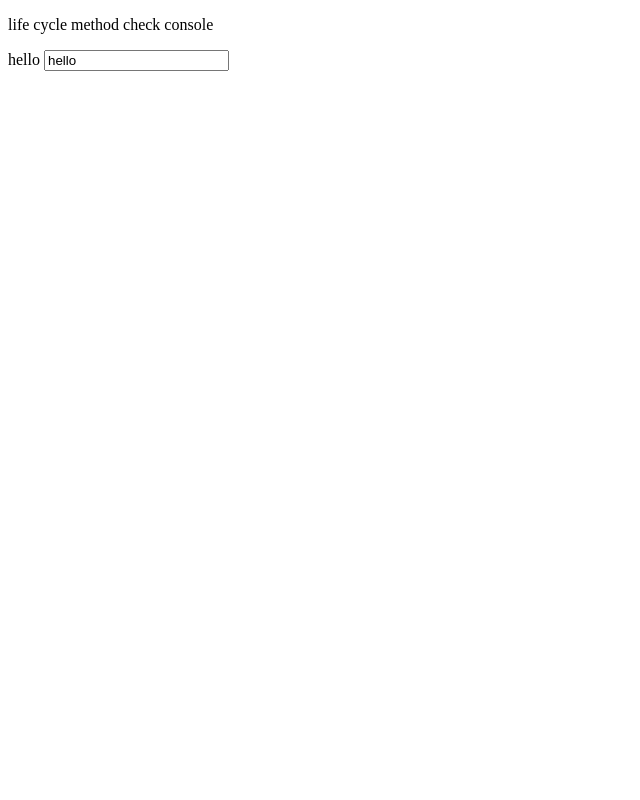
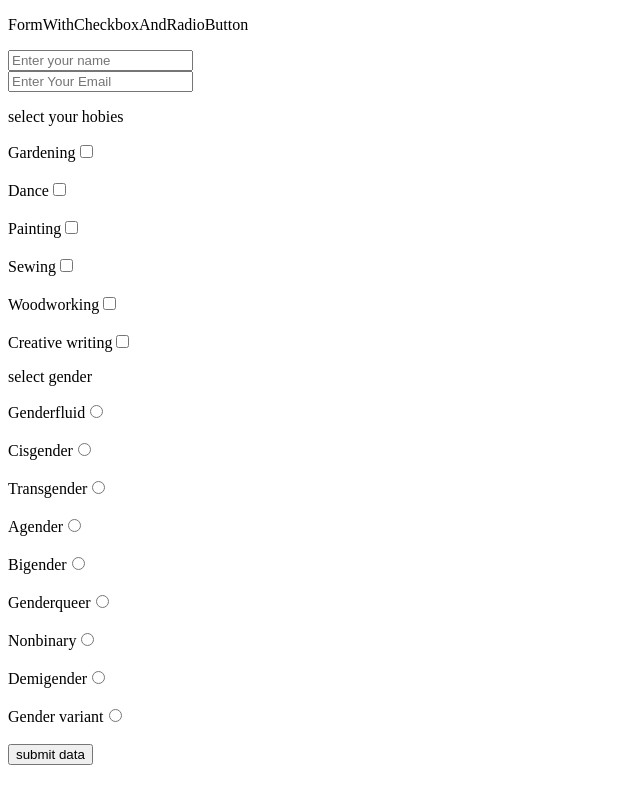
Before and after one commit to es-77/learn-vue-js, a Vue app: page / in a window 1280 px wide. Shown: the whole page, without its empty margins (0-640 px from the left). Built offline with nearby package versions, Linux system fonts and the light colour scheme.

Commit message:
form input checkbox radio button

```diff
--- a/src/App.vue
+++ b/src/App.vue
@@ -10,7 +10,8 @@
   <!-- <InputDataBinding /> -->
   <!-- <PropsDataPassing /> -->
   <!-- <ParentComponent /> -->
-  <LifeCycleMethod />
+  <!-- <LifeCycleMethod /> -->
+  <FormWithCheckboxAndRadioButton />
 </template>
 
 <script>
@@ -24,7 +25,8 @@
 // import InputDataBinding from './components/InputDataBinding.vue';
 // import PropsDataPassing from './components/props/PropsDataPassing.vue';
 // import ParentComponent from './components/props/propschildtoparentcomponent/ParentComponent.vue';
-import LifeCycleMethod from './components/LifeCycleMethod.vue';
+// import LifeCycleMethod from './components/LifeCycleMethod.vue';
+import FormWithCheckboxAndRadioButton from './components/formComponents/FormWithCheckboxAndRadioButton.vue';
 
 export default {
   name: 'App',
@@ -39,7 +41,8 @@ export default {
     // InputDataBinding
     // PropsDataPassing
     // ParentComponent
-    LifeCycleMethod
+    // LifeCycleMethod
+    FormWithCheckboxAndRadioButton
   }
 };
 </script>
--- /dev/null
+++ b/src/components/formComponents/FormWithCheckboxAndRadioButton.vue
@@ -0,0 +1,91 @@
+<template>
+  <p>FormWithCheckboxAndRadioButton</p>
+  <div class="main">
+    <div class="col-md-12">
+      <input type="text" name="name" id="name" placeholder="Enter your name" v-model="formData.name" />
+    </div>
+    <div class="col-md-12">
+      <input type="email" name="email" id="email" placeholder="Enter Your Email" v-model="formData.email" />
+    </div>
+    <div class="col-md-12">
+      <p>select your hobies</p>
+      <label for="Gardening">Gardening</label>
+      <input type="checkbox" id="Gardening" value="Gardening" name="Gardening" v-model="formData.hobies" /><br /><br />
+      <label for="Dance">Dance</label>
+      <input type="checkbox" id="Dance" value="Dance" name="Dance" v-model="formData.hobies" /><br /><br />
+      <label for="Painting">Painting</label>
+      <input type="checkbox" id="Painting" value="Painting" name="Painting" v-model="formData.hobies" /><br /><br />
+      <label for="Sewing">Sewing</label>
+      <input type="checkbox" id="Sewing" value="Sewing" name="Sewing" v-model="formData.hobies" /><br /><br />
+      <label for="Woodworking">Woodworking</label>
+      <input
+        type="checkbox"
+        id="Woodworking"
+        value="Woodworking"
+        name="Woodworking"
+        v-model="formData.hobies"
+      /><br /><br />
+      <label for="Creative writing">Creative writing</label>
+      <input
+        type="checkbox"
+        id="Creative writing"
+        value="Creative writing"
+        name="Creat ive writing"
+        v-model="formData.hobies"
+      />
+    </div>
+    <div class="col-md-12">
+      <p>select gender</p>
+      <label for="Genderfluid">Genderfluid</label>
+      <input type="radio" id="Genderfluid" value="Genderfluid" name="gender" v-model="formData.gender" /><br />
+      <br />
+      <label for="Cisgender">Cisgender</label>
+      <input type="radio" id="Cisgender" value="Cisgender" name="gender" v-model="formData.gender" /><br />
+      <br />
+      <label for="Transgender">Transgender</label>
+      <input type="radio" id="Transgender" value="Transgender" name="gender" v-model="formData.gender" /><br />
+      <br />
+      <label for="Agender">Agender</label>
+      <input type="radio" id="Agender" value="Agender" name="gender" v-model="formData.gender" /><br />
+      <br />
+      <label for="Bigender">Bigender</label>
+      <input type="radio" id="Bigender" value="Bigender" name="gender" v-model="formData.gender" /><br />
+      <br />
+      <label for="Genderqueer">Genderqueer</label>
+      <input type="radio" id="Genderqueer" value="Genderqueer" name="gender" v-model="formData.gender" /><br />
+      <br />
+      <label for="Nonbinary">Nonbinary</label>
+      <input type="radio" id="Nonbinary" value="Nonbinary" name="gender" v-model="formData.gender" /><br />
+      <br />
+      <label for="Demigender">Demigender</label>
+      <input type="radio" id="Demigender" value="Demigender" name="gender" v-model="formData.gender" /><br />
+      <br />
+      <label for="Gender variant">Gender variant</label>
+      <input type="radio" id="Gender variant" value="Gender variant" name="gender" v-model="formData.gender" /><br />
+      <br />
+    </div>
+    <div class="col-md-">
+      <button v-on:click="handleSubmit">submit data</button>
+    </div>
+  </div>
+</template>
+<script>
+export default {
+  name: 'FormWithCheckboxAndRadioButton',
+  data() {
+    return {
+      formData: {
+        name: null,
+        email: null,
+        hobies: [],
+        gender: null
+      }
+    };
+  },
+  methods: {
+    handleSubmit() {
+      console.log('formData', this.formData);
+    }
+  }
+};
+</script>
```
